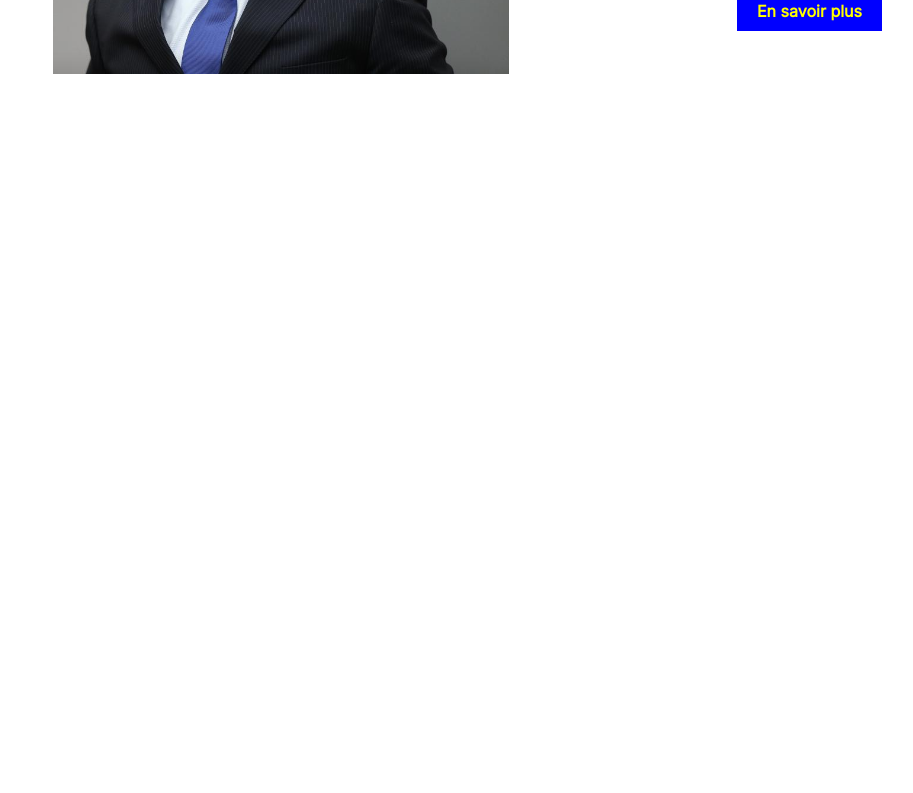
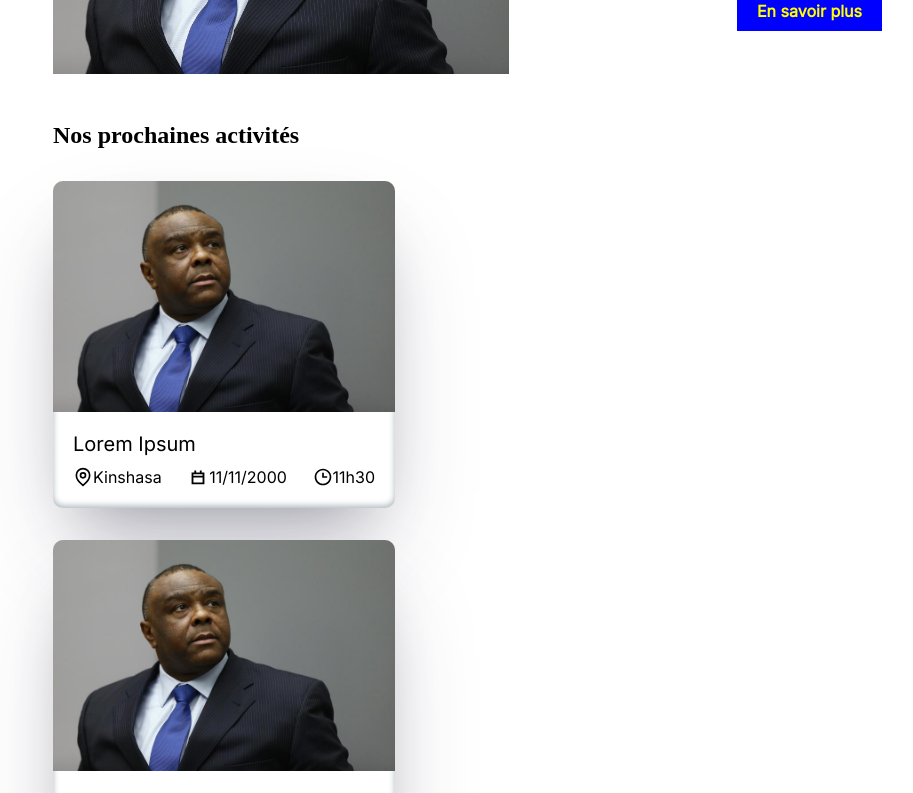
Before and after one commit to PhoenixMputu/mlc, a React (Create React App) app: page / in a window 1280 px wide. Shown: the part 1060-1853 px from the top of the page, without its empty margins (17-930 px from the left). Before the commit the page ends 1182 px from the top, so only its background shows below. Built offline with nearby package versions, Linux system fonts and the light colour scheme.

Commit message:
create card component

```diff
--- /dev/null
+++ b/src/components/Card.jsx
@@ -0,0 +1,20 @@
+import React from 'react';
+import '../css/card.scss';
+import { GrLocation, GrFormCalendar } from "react-icons/gr";
+import { BiTime } from "react-icons/bi";
+
+const Card = ({image, title, place, date, hour}) => {
+  return (
+    <div className="card">
+        <img src={image} alt={title} className="card-image"/>
+        <h3 className="card-title">{title}</h3>
+        <div className="card-footer">
+            <div><GrLocation size={20} color="black"/><p>{place}</p></div>
+            <div><GrFormCalendar size={22} color="black"/><p>{date}</p></div>
+            <div><BiTime size={20} color="black"/><p>{hour}</p></div>
+        </div>
+    </div>
+  )
+}
+
+export default Card
--- /dev/null
+++ b/src/css/card.scss
@@ -0,0 +1,45 @@
+@import 'colors';
+@import 'fonts';
+@import 'mixin';
+
+.card {
+    @include flexbox(row, wrap, space-between, center);
+    border-radius: 10px;
+    width: 30%;
+    margin: 2rem 0;
+    box-shadow: rgba(50, 50, 93, 0.25) 0px 50px 100px -20px, rgba(0, 0, 0, 0.3) 0px 30px 60px -30px, rgba(10, 37, 64, 0.35) 0px -2px 6px 0px inset;
+
+    img {
+        max-width: 100%;
+        min-width: 100%;
+        border-top-left-radius: 10px;
+        border-top-right-radius: 10px;
+        height: auto;
+    }
+
+    h3 {
+        text-align: start !important;
+        width: 100%;
+        margin-left: 20px;
+        margin-top: 20px;
+        margin-right: 20px;
+        margin-bottom: 10px;
+        font-family: $montserrat;
+        font-size: 20px;
+        font-weight: 500;
+    }
+
+    .card-footer {
+        width: 100%;
+        @include flexbox(row, wrap, space-between, center);
+        margin-left: 20px;
+        margin-right: 20px;
+        font-size: 16px;
+        font-family: $inter;
+
+        div {
+            @include flexbox(row, wrap, flex-start, center);
+            margin-bottom: 20px;
+        }
+    }
+}
--- a/src/css/home.scss
+++ b/src/css/home.scss
@@ -46,8 +46,9 @@ section {
 }
 
 main {
-    padding: 3rem 70px;
+    padding: 0 70px;
     .row {
+        padding: 3rem 0;
         @include flexbox(row, wrap, space-between, center);
 
         img, div {
--- a/src/pages/Home.jsx
+++ b/src/pages/Home.jsx
@@ -3,6 +3,7 @@ import '../css/home.scss'
 import Navbar from '../components/Navbar'
 import { Link } from 'react-router-dom'
 import bemba from '../assets/bemba.jpg'
+import Card from '../components/Card'
 
 const Home = () => {
   return (
@@ -24,6 +25,15 @@ const Home = () => {
           <Link>En savoir plus</Link>
         </div>
       </div>
+      <div className='container'>
+        <h2>Nos prochaines activités</h2>
+        <div className="flex-row">
+          <Card image={bemba} title="Lorem Ipsum" place="Kinshasa" date="11/11/2000" hour="11h30"/>
+          <Card image={bemba} title="Lorem Ipsum" place="Kinshasa" date="11/11/2000" hour="11h30"/>
+          <Card image={bemba} title="Lorem Ipsum" place="Kinshasa" date="11/11/2000" hour="11h30"/>
+          <Card image={bemba} title="Lorem Ipsum" place="Kinshasa" date="11/11/2000" hour="11h30"/>
+        </div>
+      </div>
     </main>
     </>
   )
```
